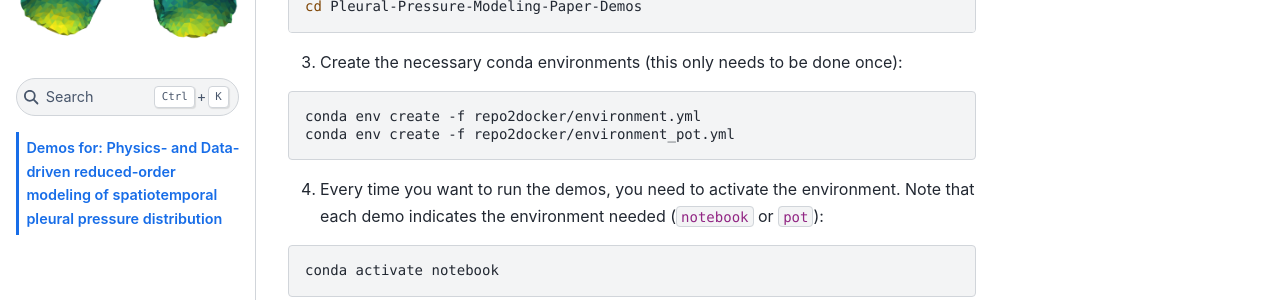
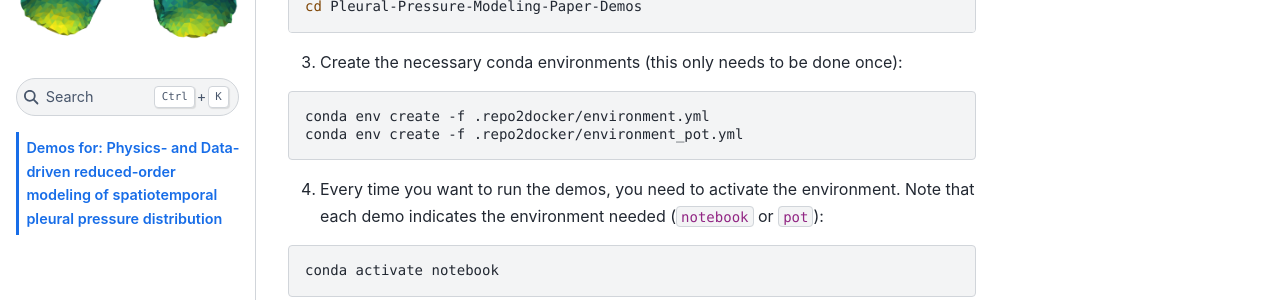
Before and after one commit to fgalvarez1/Pleural-Pressure-Modeling-Paper-Demos, a Jupyter Book: the page built from index.md, in a window 1280 px wide and 900 px high, scrolled down 1616 px. Shown: the part 152-452 px from the top of the window. Built offline with Jupyter Book 1.0.4 settings and Sphinx 7.4.7 and the Sphinx Book theme 1.1.4, drawn with Linux system fonts in a browser that asks for light colours; pages that are not in the unit, such as notebooks, are missing from menus.

Commit message:
Update file path

````diff
--- a/index.md
+++ b/index.md
@@ -51,8 +51,8 @@ cd Pleural-Pressure-Modeling-Paper-Demos
 ```
 3. Create the necessary conda environments (this only needs to be done once):
 ```bash
-conda env create -f repo2docker/environment.yml
-conda env create -f repo2docker/environment_pot.yml
+conda env create -f .repo2docker/environment.yml
+conda env create -f .repo2docker/environment_pot.yml
 ```
 4. Every time you want to run the demos, you need to activate the environment. Note that each demo indicates the environment needed (`notebook` or `pot`):
 ```bash
````
Also changed, not shown: README.md (+2 -2 lines).
